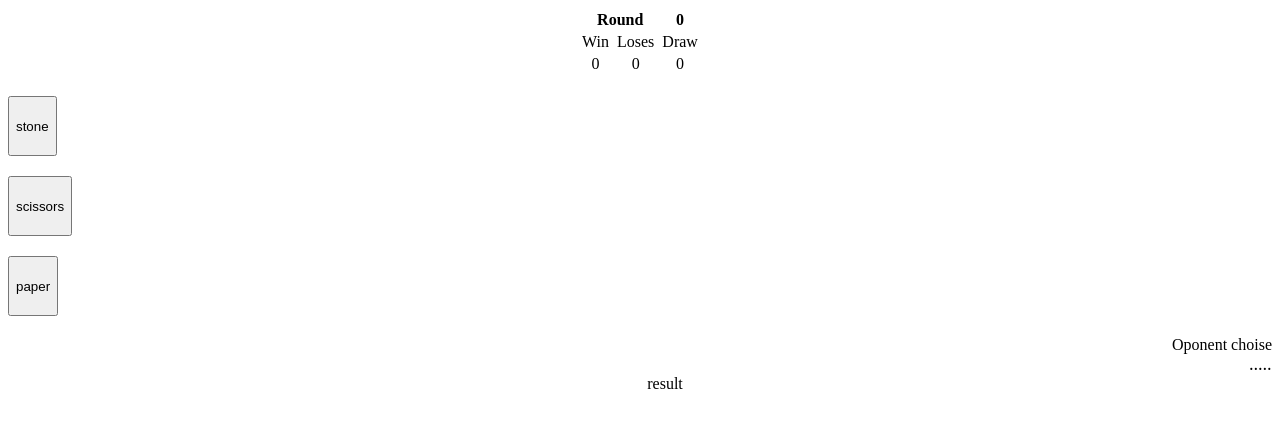
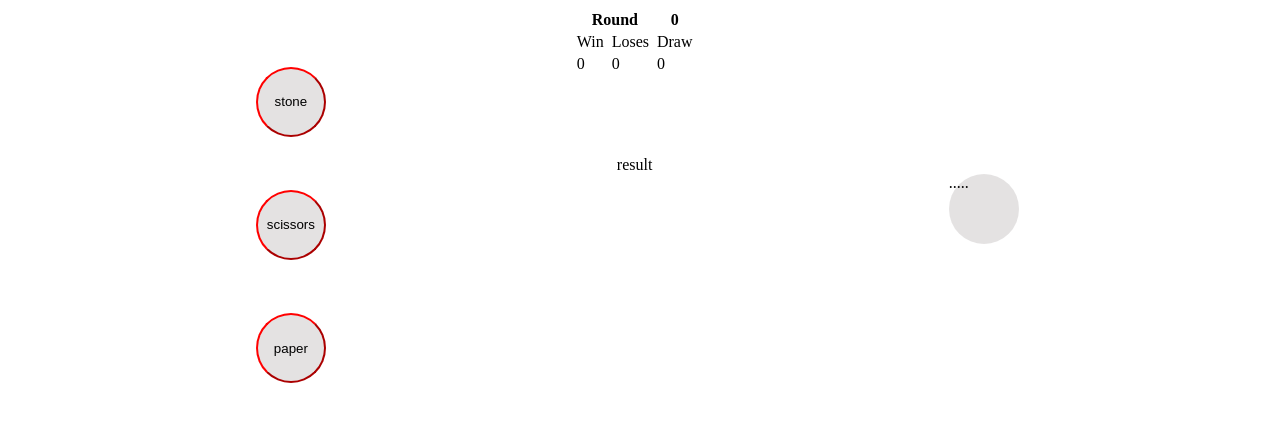
Before and after one commit to CodeMashine/stone_paper_scissors, a plain HTML site: page index.html in a window 1280 px wide. Drawn offline with Linux system fonts and the light colour scheme.

Commit message:
litle update

```diff
--- a/index.html
+++ b/index.html
@@ -1,14 +1,24 @@
 <!DOCTYPE html>
 <html lang="en">
+
 <head>
     <meta charset="UTF-8">
     <meta http-equiv="X-UA-Compatible" content="IE=edge">
     <meta name="viewport" content="width=device-width, initial-scale=1.0">
     <title>Document</title>
-    <link rel="stylesheet" href="style.css"></link>
+    <link rel="stylesheet" href="style.css">
+    </link>
 </head>
+
 <body>
-    <div class ="container">
+    <div class="container">
+        <div class="chooseBtn">
+            <div><button class="button button_stone" data-value="stone"><img width=50 src="">stone</button></div>
+            <div><button class="button button_scissors" data-value="scissors"> <img width=50 src="">scissors</button>
+            </div>
+            <div><button class="button button_paper" data-value="paper"><img width=50 src="">paper</button></div>
+        </div>
+        <div class='center'>
             <div class="scorecard">
                 <table>
                     <tr>
@@ -35,14 +45,16 @@
         <div class="lose">Lose <span>3</span></div>
         <div class="draw">Draw <span>8</span></div> -->
             </div>
-    <div class="button"><button class="button_stone" data-value="stone"><img  width= 50 src="">stone</button></div>
-    <div class="button"><button class="button_scissors" data-value="scissors"> <img  width= 50 src="">scissors</button></div>
-    <div class="button"><button class="button_paper" data-value="paper"><img width= 50 src="">paper</button></div>
-    <div class="oponent_box">Oponent choise</br> <span class="oponent">.....</span></div>
-
 
             <div class="result">result</div>
         </div>
-    <script src = "script.js"></script>
+
+        <div class="oponent">.....
+        </div>
+
+
+    </div>
+    <script src="script.js"></script>
 </body>
+
 </html>
--- a/style.css
+++ b/style.css
@@ -1,43 +1,46 @@
-.container{
-    text-align: center;
-    /* display:flex ; */
-    /* flex-direction: column; */
+.container {
+    display: flex;
+    /* flex-direction:column ; */
+    flex-wrap: wrap;
+    flex-basis: 50%;
+    justify-content: space-evenly;
 }
 
-
-.button {
-    display: flex;
-    /* display: ; */
-    width: 40px ;
-    height:60px ;
-    /* position: absolute; */
+.button,
+.oponent {
+    width: 70px;
+    height: 70px;
     text-align: center;
-    margin: 20px 0px;
+    margin: 2em;
     border-radius: 50em;
-    border-color:red ;
+    border-color: red;
+    background-color: rgba(219, 216, 216, 0.747);
 }
 
-.oponent_box {
-    /* position: absolute; */
-    /* float:left ; */
-
-    text-align: right;
-    margin-left: auto ;
+.oponent {
+    display: flex;
+    align-self: center;
 }
 
-.oponent{
-    font-style: italic;
-    font-size: large;
-
+.result {
+    display: flex;
+    align-self: center;
+    text-align: center;
+    margin-top: 5em;
 }
 
-
-.result{
-    /* position: flex; */
-    text-align: center;
-    margin-left: 50px ;
+.scorecard {
+    display: flex;
+    align-self: flex-start;
 }
 
-table{
-    margin:auto ;
+.chooseBtn {
+    display: flex;
+    margin-top: 2em;
+    flex-direction: column;
 }
+
+.center {
+    display: flex;
+    flex-direction: column;
+}
```
Also changed, not shown: script.js (+46 -44 lines). Lines whose indentation alone changed are shown as unchanged.
